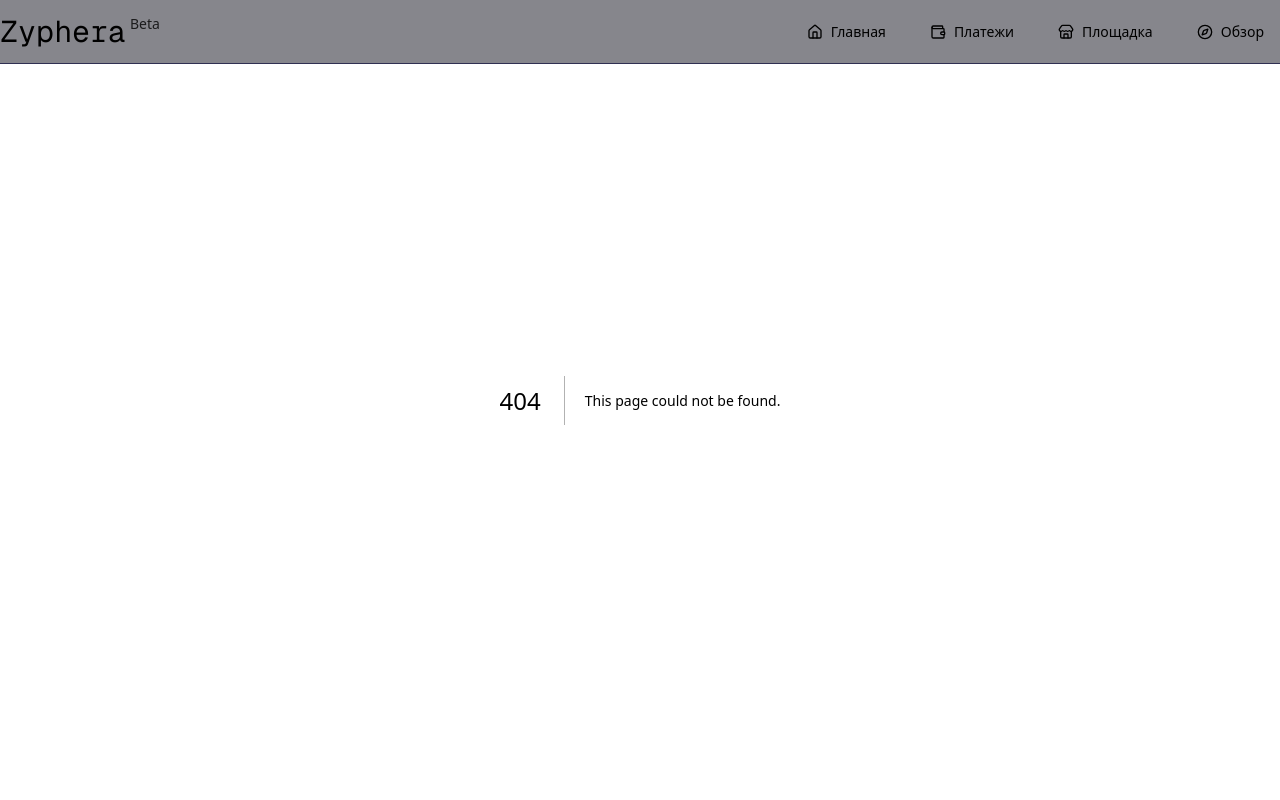
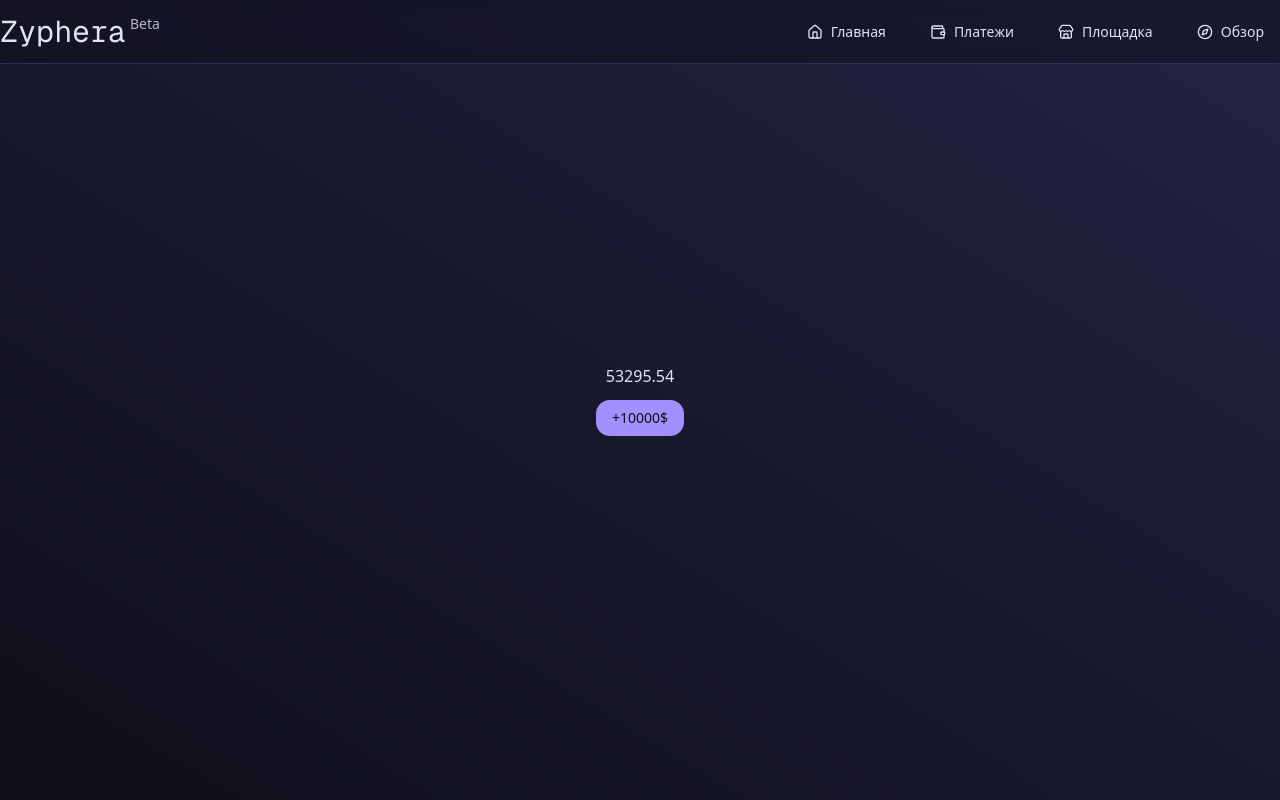
Before and after one commit to ZypheraWallet/WebWallet, a Next.js app: page /payments in a window 1280 px wide. Before the commit this address had no page. Built offline with nearby package versions, Linux system fonts and the light colour scheme.

Commit message:
test +balance

```diff
--- /dev/null
+++ b/app/payments/page.tsx
@@ -0,0 +1,18 @@
+'use client'
+import React from 'react';
+import { useBalanceStore } from '@/store/wallet/balanceStore';
+import { Button } from '@/components/ui/button';
+const page = () => {
+    const { balance, deposit } = useBalanceStore();
+
+    return (
+        <div className='h-screen flex flex-col gap-3 items-center justify-center'>
+            {balance}
+            <div className='flex gap-3'>
+                <Button onClick={()=> {deposit(10000)}}>+10000$</Button>
+            </div>
+        </div>
+    );
+};
+
+export default page;
--- a/components/wallet/sections/balanceCard.tsx
+++ b/components/wallet/sections/balanceCard.tsx
@@ -20,7 +20,7 @@ const BalanceCard = () => {
     const { intPart, fracPart, full } = formatBalanceParts(balance);
 
     return (
-        <Card className='w-full max-lg:bg-card/0 max-lg:border-0 max-lg:shadow-none'>
+        <Card className='w-full max-lg:bg-card/0 max-lg:border-0 max-lg:shadow-none overflow-hidden'>
             <CardHeader className='max-lg:items-center flex justify-between w-full'>
                 <CardTitle className='max-lg:hidden'>Баланс</CardTitle>
                 <CardTitle className='max-lg:text-2xl font-mono lg:hidden'>Zyphera <span className='text-sm opacity-80'>Beta</span></CardTitle>
--- a/components/wallet/sections/historyCard.tsx
+++ b/components/wallet/sections/historyCard.tsx
@@ -16,9 +16,6 @@ const HistoryCard = () => {
         <Card className="lg:w-1/3 rounded-2xl max-lg:bg-card/50 shadow-sm border border-border backdrop-blur">
             <CardHeader>
                 <CardTitle>Операции</CardTitle>
-                {/* <CardAction>
-                    <Button variant={'link'} size={'sm'}><History />Все операции</Button>
-                </CardAction> */}
             </CardHeader>
             <CardContent className='grid grid-cols-2 2xl:grid-cols-3 gap-3 justify-between'>
                 <div className='w-full max-lg:col-span-2 bg-accent rounded-xl p-3 space-y-2 max-lg:block max-2xl:hidden'>
```
